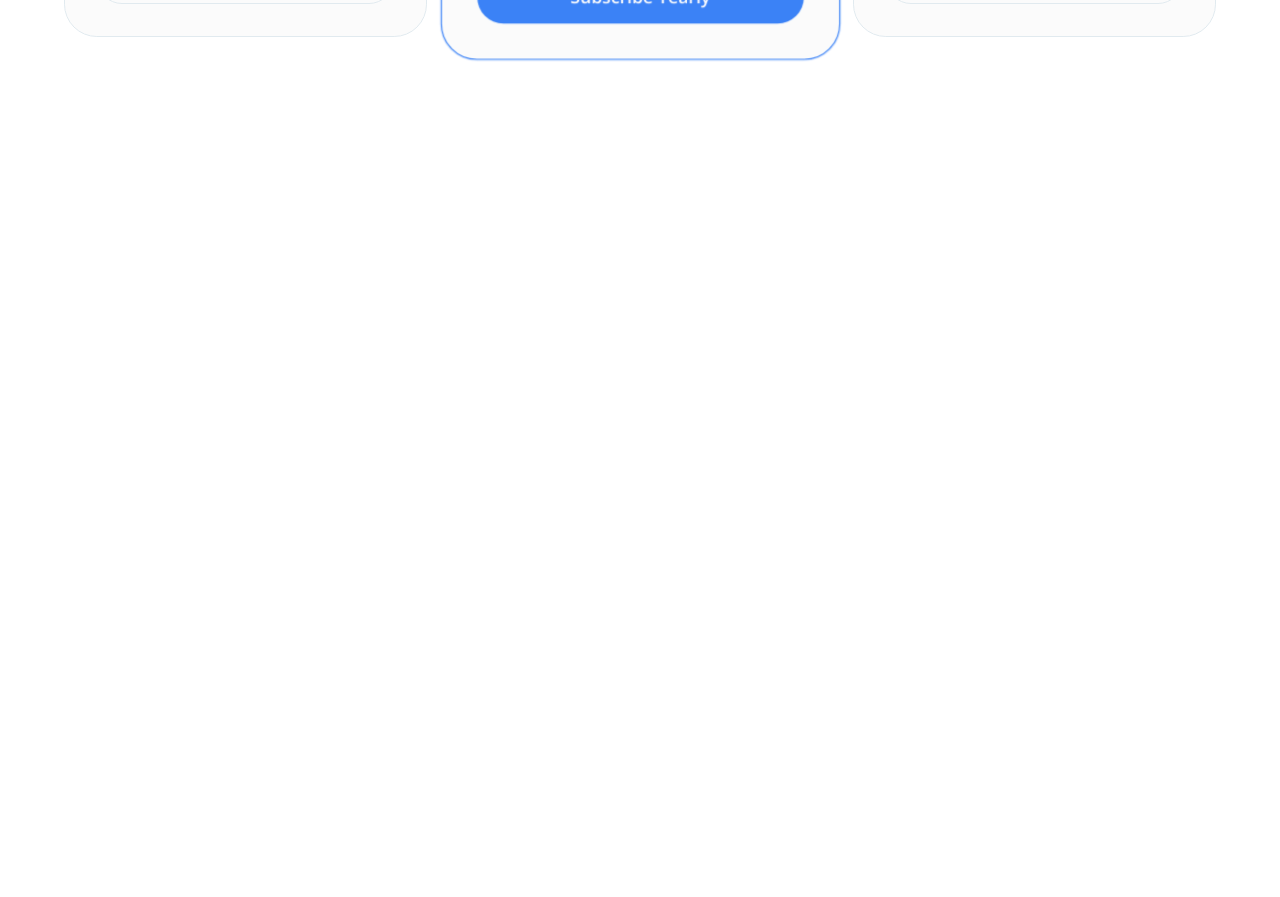
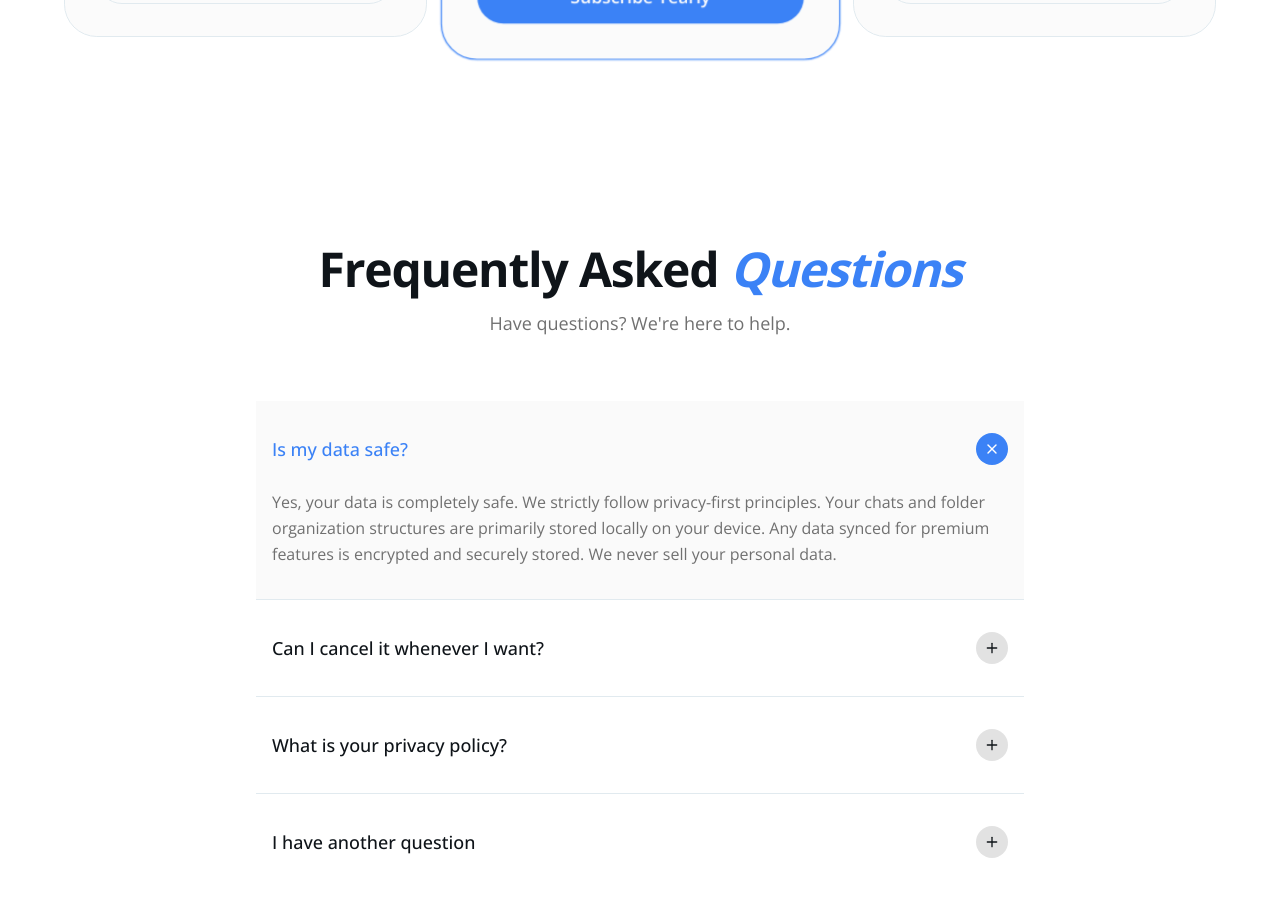
Before and after one commit to emodeth/gemfolders-website, a Next.js app: page / in a window 1280 px wide. Shown: the part 4060-4957 px from the top of the page. Before the commit the page ends 4193 px from the top, so only its background shows below. Built offline with nearby package versions, Linux system fonts and the light colour scheme.

Commit message:
faq added

```diff
--- a/app/page.tsx
+++ b/app/page.tsx
@@ -3,6 +3,7 @@ import HeroSection from "@/components/HeroSection";
 import VideoSection from "@/components/VideoSection";
 import Features from "@/components/Features";
 import Pricing from "@/components/Pricing";
+import FAQSection from "@/components/FAQSection";
 
 const Home = () => {
   return (
@@ -13,6 +14,7 @@ const Home = () => {
         <VideoSection />
         <Features />
         <Pricing />
+        <FAQSection />
       </main>
     </div>
   );
--- /dev/null
+++ b/components/FAQItem.tsx
@@ -0,0 +1,83 @@
+"use client";
+
+import { motion, AnimatePresence } from "framer-motion";
+import { Plus, X } from "lucide-react";
+
+interface FAQItemProps {
+  question: string;
+  answer: string;
+  isOpen: boolean;
+  onClick: () => void;
+  index: number;
+}
+
+const FAQItem = ({ question, answer, isOpen, onClick, index }: FAQItemProps) => {
+  return (
+    <motion.div
+      initial={{ opacity: 0, y: 20 }}
+      whileInView={{ opacity: 1, y: 0 }}
+      viewport={{ once: true }}
+      transition={{ duration: 0.5, delay: index * 0.1 }}
+      className={`border-b border-border last:border-none py-2 px-4 ${isOpen ? "bg-muted/20" : ""}`}
+    >
+      <button
+        onClick={onClick}
+        className="flex w-full items-center justify-between py-6 text-left focus:outline-none group"
+      >
+        <span className={`text-lg font-medium transition-colors ${isOpen ? "text-primary" : "text-foreground group-hover:text-primary"}`}>
+          {question}
+        </span>
+        <div className="relative flex items-center justify-center w-8 h-8 ml-4 shrink-0">
+          <motion.div
+            initial={false}
+            animate={{
+              rotate: isOpen ? 180 : 0,
+            }}
+            className={`absolute inset-0 rounded-full flex items-center justify-center transition-colors duration-300 ${isOpen ? "bg-primary" : "bg-secondary/20"}`}
+          >
+            <AnimatePresence mode="wait" initial={false}>
+              {isOpen ? (
+                <motion.div
+                  key="close"
+                  initial={{ opacity: 0, rotate: -90 }}
+                  animate={{ opacity: 1, rotate: 0 }}
+                  exit={{ opacity: 0, rotate: 90 }}
+                  transition={{ duration: 0.2 }}
+                >
+                  <X className="w-4 h-4 text-primary-foreground" />
+                </motion.div>
+              ) : (
+                <motion.div
+                  key="open"
+                  initial={{ opacity: 0, rotate: 90 }}
+                  animate={{ opacity: 1, rotate: 0 }}
+                  exit={{ opacity: 0, rotate: -90 }}
+                  transition={{ duration: 0.2 }}
+                >
+                  <Plus className="w-4 h-4 text-foreground" />
+                </motion.div>
+              )}
+            </AnimatePresence>
+          </motion.div>
+        </div>
+      </button>
+      <AnimatePresence>
+        {isOpen && (
+          <motion.div
+            initial={{ height: 0, opacity: 0 }}
+            animate={{ height: "auto", opacity: 1 }}
+            exit={{ height: 0, opacity: 0 }}
+            transition={{ duration: 0.3, ease: "easeInOut" }}
+            className="overflow-hidden"
+          >
+            <p className="pb-6 text-secondary leading-relaxed text-base">
+              {answer}
+            </p>
+          </motion.div>
+        )}
+      </AnimatePresence>
+    </motion.div>
+  );
+};
+
+export default FAQItem;
--- /dev/null
+++ b/components/FAQSection.tsx
@@ -0,0 +1,85 @@
+"use client";
+
+import { useState } from "react";
+import { motion } from "framer-motion";
+import FAQItem from "./FAQItem";
+
+const faqs = [
+  {
+    question: "Is my data safe?",
+    answer:
+      "Yes, your data is completely safe. We strictly follow privacy-first principles. Your chats and folder organization structures are primarily stored locally on your device. Any data synced for premium features is encrypted and securely stored. We never sell your personal data.",
+  },
+  {
+    question: "Can I cancel it whenever I want?",
+    answer:
+      "Absolutely. You can cancel your subscription at any time directly from your dashboard. If you cancel, you will maintain access to premium features until the end of your billing cycle. There are no cancellation fees.",
+  },
+  {
+    question: "What is your privacy policy?",
+    answer:
+      "Our privacy policy is simple: You own your data. We do not track your chat content or personal information. We only collect minimal usage statistics to improve the application stability. For a detailed breakdown, please visit our Privacy Policy page.",
+  },
+  {
+    question: "I have another question",
+    answer:
+      "We'd love to hear from you! If you have any other questions or need support, please contact our support team. We generally reply to all inquiries within 24 hours.",
+  },
+];
+
+const FAQSection = () => {
+  const [openIndex, setOpenIndex] = useState<number | null>(0);
+
+  const handleToggle = (index: number) => {
+    setOpenIndex(openIndex === index ? null : index);
+  };
+
+  return (
+    <section id="faq" className="py-28 relative overflow-hidden bg-background">
+      <div className="absolute top-0 left-1/2 -translate-x-1/2 w-full h-full max-w-7xl pointer-events-none -z-10">
+        <div className="absolute top-1/3 right-0 w-96 h-96 bg-primary/5 rounded-full blur-[120px]" />
+        <div className="absolute bottom-0 left-0 w-80 h-80 bg-accent/5 rounded-full blur-[100px]" />
+      </div>
+
+      <div className="container px-6 mx-auto max-w-4xl">
+        <div className="text-center mb-16 space-y-4">
+          <motion.h2
+            initial={{ opacity: 0, y: 20 }}
+            whileInView={{ opacity: 1, y: 0 }}
+            viewport={{ once: true }}
+            transition={{ duration: 0.5 }}
+            className="text-3xl md:text-4xl lg:text-5xl font-bold tracking-tight text-foreground"
+          >
+            Frequently Asked <span className="text-primary italic">Questions</span>
+          </motion.h2>
+          <motion.p
+            initial={{ opacity: 0, y: 20 }}
+            whileInView={{ opacity: 1, y: 0 }}
+            viewport={{ once: true }}
+            transition={{ duration: 0.5, delay: 0.1 }}
+            className="text-lg text-secondary"
+          >
+            Have questions? We&apos;re here to help.
+          </motion.p>
+        </div>
+
+        <div className="max-w-3xl mx-auto">
+          <div className="divide-y divide-border">
+            {faqs.map((faq, index) => (
+              <FAQItem
+                key={faq.question}
+                index={index}
+                question={faq.question}
+                answer={faq.answer}
+                isOpen={openIndex === index}
+                onClick={() => handleToggle(index)}
+              />
+            ))}
+          </div>
+        </div>
+      </div>
+    </section>
+  );
+};
+
+export default FAQSection;
```
